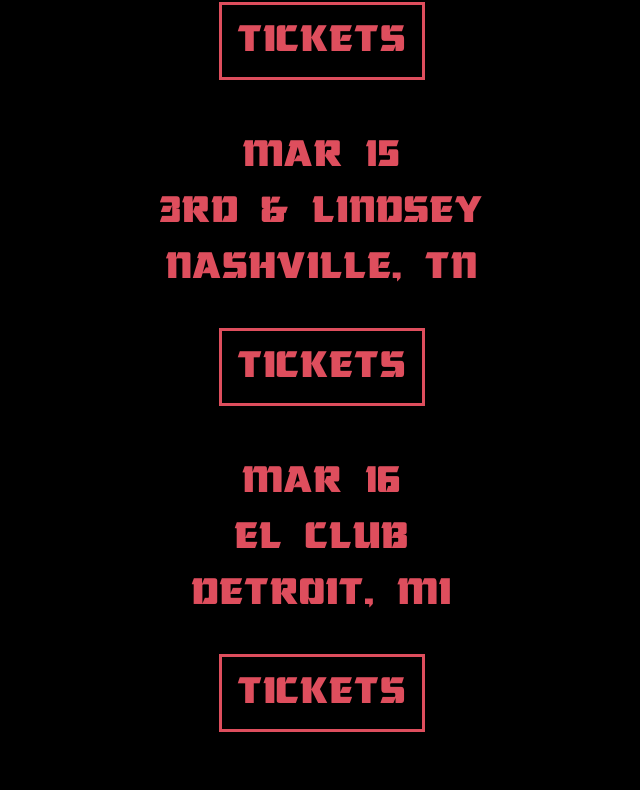
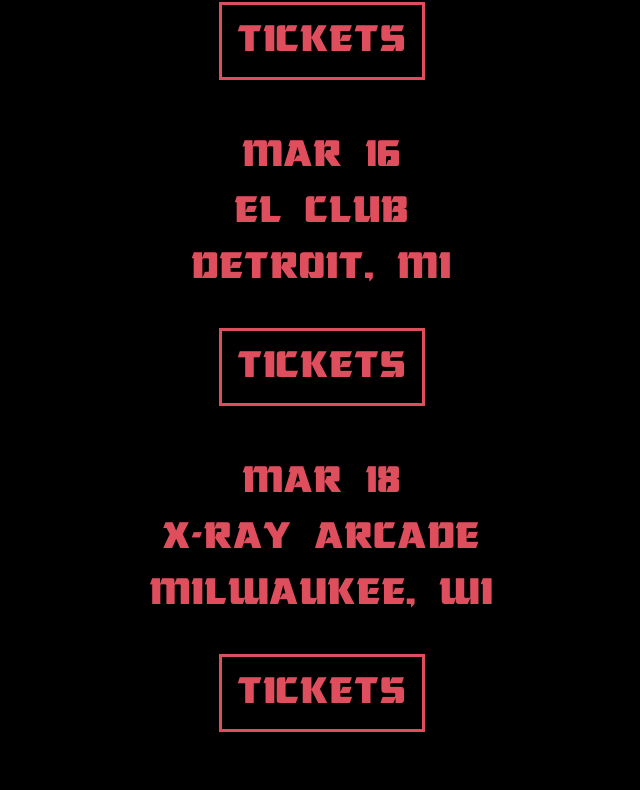
Before and after one commit to Braedencraig/girlgodlive, a Next.js app: page / in a window 1280 px wide. Shown: the part 2120-2910 px from the top of the page, without its empty margins (318-958 px from the left). Built offline with nearby package versions, Linux system fonts and the light colour scheme.

Commit message:
update ticket links

```diff
--- a/pages/index.tsx
+++ b/pages/index.tsx
@@ -8,26 +8,92 @@ const inter = Inter({ subsets: ["latin"] });
 
 export default function Home() {
   const dates = [
-    { date: "Mar 8", venue: "Bell House", city: "Brooklyn, NY" },
-    { date: "Mar 9", venue: "Richmond Music Hall", city: "Richmond, VA" },
-    { date: "Mar 12", venue: "Tuffy's Music Box", city: "Orlando, FL" },
-    { date: "Mar 14", venue: "Aisle 5", city: "Atlanta, GA" },
-    { date: "Mar 15", venue: "3rd & Lindsey", city: "Nashville, TN" },
-    { date: "Mar 16", venue: "El Club", city: "Detroit, MI" },
-    { date: "Mar 18", venue: "X-ray Arcade", city: "Milwaukee, WI" },
-    { date: "Mar 19", venue: "Bottom Lounge", city: "Chicago, IL" },
-    { date: "Mar 21", venue: "Old Rock House", city: "St. Louis, MO" },
-    { date: "Mar 22", venue: "Gabe's", city: "Iowa City, IA" },
-    { date: "Mar 26", venue: "Cervantes Other Side", city: "Denver, CO" },
-    { date: "Mar 28", venue: "Crescent Ballroom", city: "Pheonix, AZ" },
-    { date: "Mar 29", venue: "Soda Bar", city: "San Diego, CA" },
+    {
+      date: "Mar 8",
+      venue: "Bell House",
+      city: "Brooklyn, NY",
+      link: "https://www.eventbrite.com/e/girl-god-tickets-504907771737",
+    },
+    {
+      date: "Mar 9",
+      venue: "Richmond Music Hall",
+      city: "Richmond, VA",
+      link: "https://bit.ly/GirlGod3-9",
+    },
+    {
+      date: "Mar 12",
+      venue: "Tuffy's Music Box",
+      city: "Orlando, FL",
+      link: "https://www.ticketweb.com/event/girl-god-tuffys-music-box-tickets/12763095",
+    },
+    {
+      date: "Mar 14",
+      venue: "Aisle 5",
+      city: "Atlanta, GA",
+      link: "https://seetickets.us/girlgoda5",
+    },
+    // { date: "Mar 15", venue: "3rd & Lindsey", city: "Nashville, TN", link: "" },
+    {
+      date: "Mar 16",
+      venue: "El Club",
+      city: "Detroit, MI",
+      link: "https://link.dice.fm/S1b5d731b3b6",
+    },
+    {
+      date: "Mar 18",
+      venue: "X-ray Arcade",
+      city: "Milwaukee, WI",
+      link: "https://www.ticketweb.com/event/girl-god-x-ray-arcade-tickets/12846495?pl=kickstand",
+    },
+    {
+      date: "Mar 19",
+      venue: "Bottom Lounge",
+      city: "Chicago, IL",
+      link: "https://www.ticketweb.com/event/girl-god-bottom-lounge-tickets/12846475?pl=kickstand",
+    },
+    {
+      date: "Mar 21",
+      venue: "Old Rock House",
+      city: "St. Louis, MO",
+      link: "https://www.etix.com/ticket/p/7281483/girl-god-lake-saint-louis-old-rock-house-mjp",
+    },
+    {
+      date: "Mar 22",
+      venue: "Gabe's",
+      city: "Iowa City, IA",
+      link: "https://www.ticketweb.com/event/girl-god-gabes-tickets/12846365?pl=kickstand",
+    },
+    {
+      date: "Mar 26",
+      venue: "Cervantes Other Side",
+      city: "Denver, CO",
+      link: "http://bit.ly/GirlGodCervs",
+    },
+    {
+      date: "Mar 28",
+      venue: "Crescent Ballroom",
+      city: "Pheonix, AZ",
+      link: "https://www.ticketweb.com/event/girl-god-crescent-ballroom-tickets/12779255?pl=crescent",
+    },
+    {
+      date: "Mar 29",
+      venue: "Soda Bar",
+      city: "San Diego, CA",
+      link: "https://link.dice.fm/S614b9fb511d",
+    },
     {
       date: "Apr 2",
       venue: "Swedish American Hall",
       city: "San Francisco, CA",
+      link: "https://www.ticketweb.com/event/girl-god-swedish-american-hall-tickets/12816075",
     },
-    { date: "Apr 4", venue: "Hawthorne Theatre", city: "Portland, OR" },
-    { date: "Apr 5", venue: "The Crocodile", city: "Seattle, WA" },
+    // { date: "Apr 4", venue: "Hawthorne Theatre", city: "Portland, OR" },
+    {
+      date: "Apr 5",
+      venue: "The Crocodile",
+      city: "Seattle, WA",
+      link: "https://www.ticketweb.com/event/girl-god-the-crocodile-tickets/12815625?pl=crocodile",
+    },
   ];
   return (
     <>
@@ -60,7 +126,9 @@ export default function Home() {
                 <div className={styles.dateText}>{date.date}</div>
                 <div className={styles.dateText}>{date.venue}</div>
                 <div className={styles.dateText}>{date.city}</div>
-                <a href="http://">Tickets</a>
+                <a href={date.link} target="_blank" rel="noopener noreferrer">
+                  Tickets
+                </a>
               </div>
             );
           })}
```
